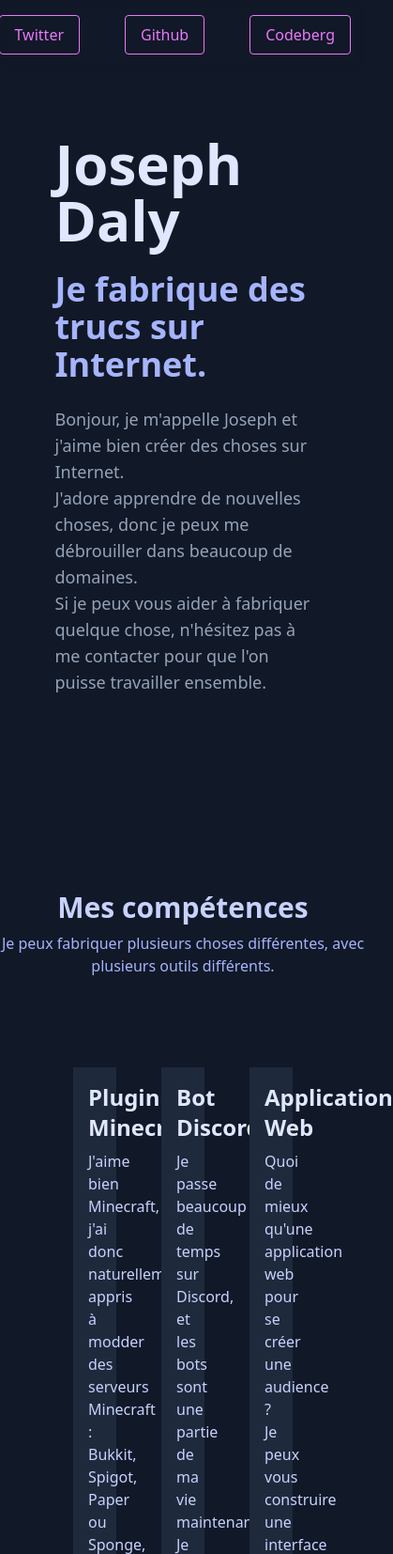
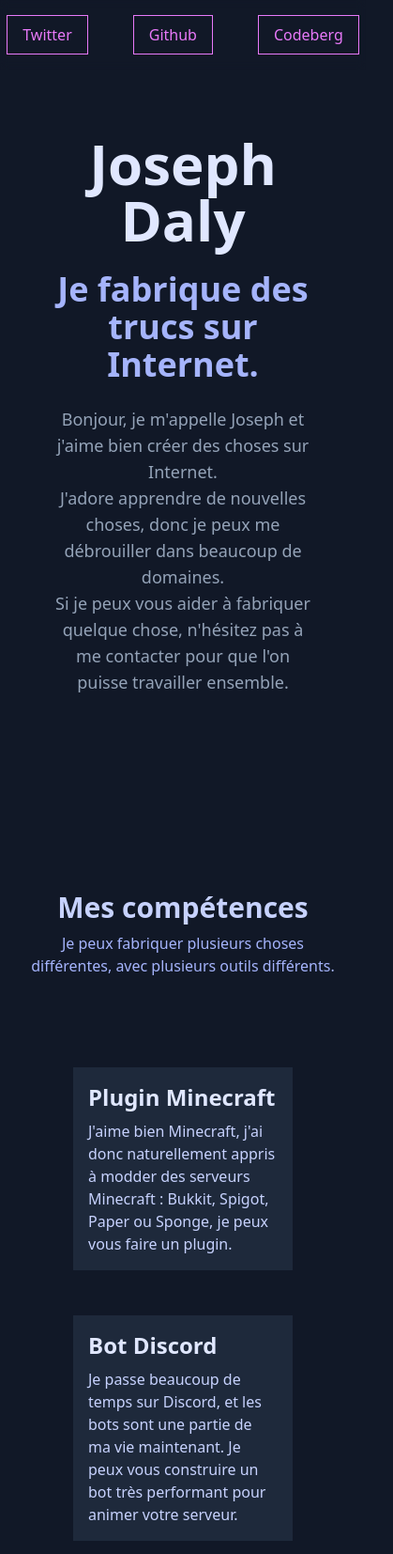
Before and after one commit to JanotLeLapin/janotlelapin.github.io, an Astro site: page / in a window 390 px wide. Shown: the top 1654 px of the page at 94% size, 419 px wide, since content can reach past the window. Built offline with nearby package versions, Linux system fonts and the light colour scheme; Astro itself is replaced by a stand-in of ours.

Commit message:
Made it responsive

```diff
--- a/src/components/Card.astro
+++ b/src/components/Card.astro
@@ -7,7 +7,7 @@ interface Props {
 const { title, content } = Astro.props;
 ---
 
-<div class="relative text-justify z-0
+<div class="relative z-0
   hover:-translate-x-1 hover:-translate-y-1 transition-transform cursor-pointer
   before:absolute before:bg-fuchsia-600 before:top-0 before:left-0 before:w-full before:h-full before:-z-10
   before:hover:translate-x-2 before:hover:translate-y-2 before:transition-transform">
--- a/src/pages/index.astro
+++ b/src/pages/index.astro
@@ -21,26 +21,26 @@ const description = [
 	</head>
 	<body class="bg-gray-900">
     <header class="fixed w-full backdrop-blur-sm">
-      <div class="flex justify-end space-x-12 p-4">
+      <div class="flex justify-center sm:justify-end space-x-12 p-4">
         <a href="https://twitter.com/janotlelapin" target="_blank">Twitter</a>
         <a href="https://github.com/JanotLeLapin" target="_blank">Github</a>
         <a href="https://codeberg.org/JanotLeLapin" target="_blank">Codeberg</a>
       </div>
     </header>
-    <div class="px-[15%] py-36 space-y-6">
+    <div class="text-center sm:text-left px-[15%] py-36 space-y-6">
       <h1 class="text-indigo-100 text-6xl font-bold">Joseph Daly</h1>
       <h3 class="text-indigo-300 text-4xl font-bold">Je fabrique des trucs sur Internet.</h3>
       <div class="text-slate-400 text-lg">
         {description.map(d => <p>{d}</p>)}
       </div>
     </div>
-    <main class="mt-16 space-y-32">
+    <main class="mt-16 mb-8 space-y-32">
       <div class="space-y-24">
-        <div class="space-y-2 text-center">
+        <div class="space-y-2 text-center mx-8">
           <h3 class="text-indigo-200 text-3xl font-bold">Mes compétences</h3>
           <p class="text-indigo-300">Je peux fabriquer plusieurs choses différentes, avec plusieurs outils différents.</p>
         </div>
-        <div class="grid grid-cols-3 gap-12 mx-[20%]">
+        <div class="grid grid-cols-1 xl:grid-cols-3 gap-12 mx-[20%]">
           <Card title="Plugin Minecraft" content="J'aime bien Minecraft, j'ai donc naturellement appris à modder des serveurs Minecraft : Bukkit, Spigot, Paper ou Sponge, je peux vous faire un plugin." />
           <Card title="Bot Discord" content="Je passe beaucoup de temps sur Discord, et les bots sont une partie de ma vie maintenant. Je peux vous construire un bot très performant pour animer votre serveur." />
           <Card title="Application Web" content="Quoi de mieux qu'une application web pour se créer une audience ? Je peux vous construire une interface attirante et un serveur performant." />
@@ -56,7 +56,7 @@ const description = [
   }
 
   header a {
-    @apply text-fuchsia-400 border rounded border-fuchsia-400 px-4 py-2 cursor-pointer transition-colors;
+    @apply text-fuchsia-400 border border-fuchsia-400 px-4 py-2 cursor-pointer transition-colors;
   }
 
   header a:hover {
```
